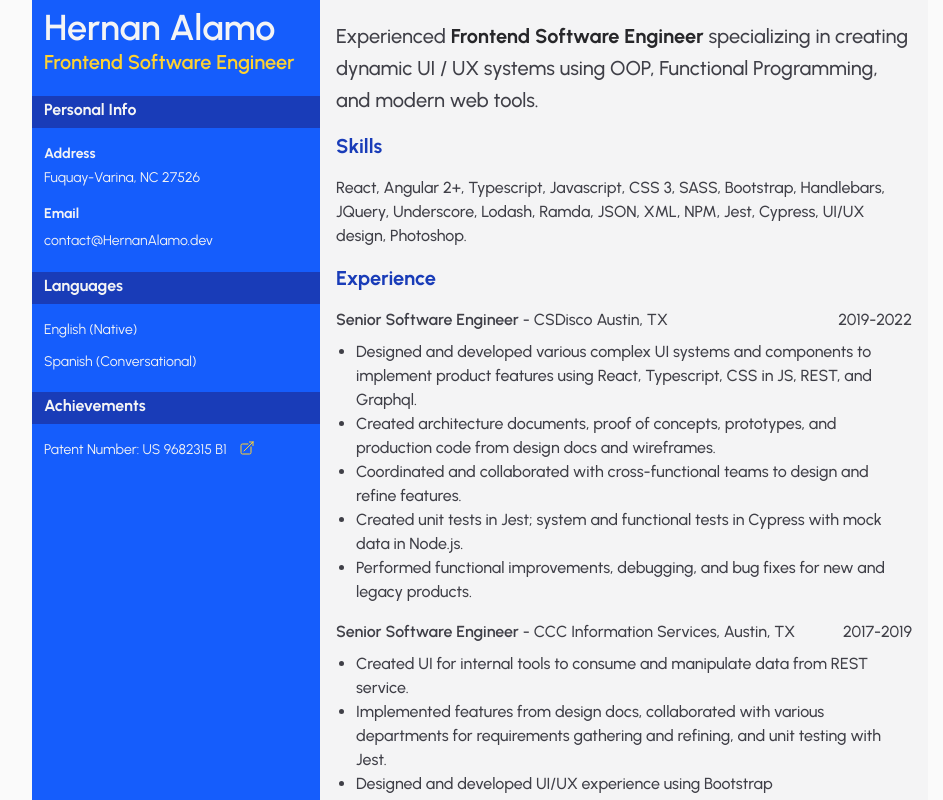
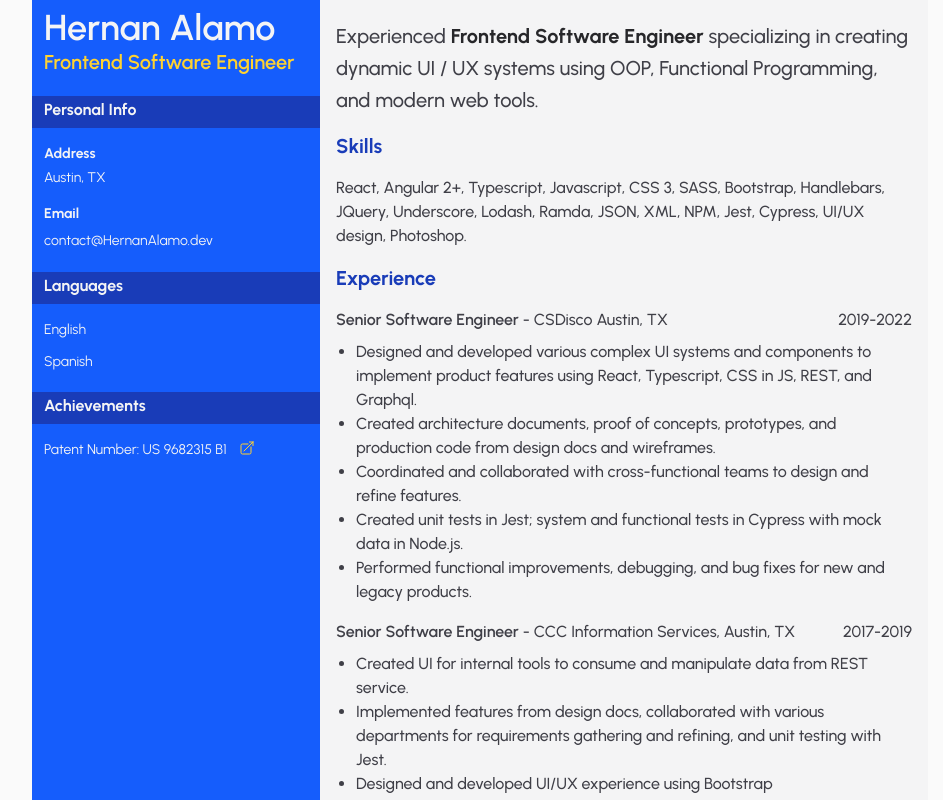
Before and after one commit to halamo/halamo_portfolio, a Next.js app: page / in a window 1280 px wide. Shown: the whole page, without its empty margins (160-1103 px from the left). Built offline with nearby package versions, Linux system fonts and the light colour scheme.

Commit message:
Reformat and updating personal info.
Signed-off-by: Hernan Alamo <hernanalamo418@gmail.com>

```diff
--- a/app/page.tsx
+++ b/app/page.tsx
@@ -24,43 +24,37 @@ export default function Home() {
                 </div>
 
                 <div className="mt-4 h-8 bg-blue-800">
-                    <span className="p-3 align-text-top font-bold ">
+                    <span className="p-3 align-text-top font-bold">
                         Personal Info
                     </span>
                 </div>
-                <p className="px-3 pt-3 text-sm font-bold ">Address</p>
-                <p className="px-3 text-sm font-normal ">
-                    Fuquay-Varina, NC 27526
-                </p>
-                <p className="px-3 pt-3 text-sm font-bold ">Email</p>
+                <p className="px-3 pt-3 text-sm font-bold">Address</p>
+                <p className="px-3 text-sm font-normal">Austin, TX</p>
+                <p className="px-3 pt-3 text-sm font-bold">Email</p>
                 <div className="px-3">
                     <a
                         href="mailto:contact@HernanAlamo.dev"
-                        className="text-sm font-normal  no-underline hover:underline"
+                        className="text-sm font-normal no-underline hover:underline"
                     >
                         contact@HernanAlamo.dev
                     </a>
                 </div>
                 <div className="mt-4 h-8 bg-blue-800">
-                    <span className="p-3 align-text-top font-bold ">
+                    <span className="p-3 align-text-top font-bold">
                         Languages
                     </span>
                 </div>
-                <p className="px-3 pt-3 text-sm font-normal ">
-                    English (Native)
-                </p>
-                <p className="px-3 pt-2 text-sm font-normal ">
-                    Spanish (Conversational)
-                </p>
+                <p className="px-3 pt-3 text-sm font-normal">English</p>
+                <p className="px-3 pt-2 text-sm font-normal">Spanish</p>
                 <div className="mt-4 h-8 bg-blue-800">
-                    <span className="p-3 align-text-top font-bold ">
+                    <span className="p-3 align-text-top font-bold">
                         Achievements
                     </span>
                 </div>
                 <div className="flex py-3">
                     <a
                         href={patentLink}
-                        className="align px-3 text-sm  font-normal no-underline hover:underline"
+                        className="align px-3 text-sm font-normal no-underline hover:underline"
                     >
                         Patent Number: US 9682315 B1
                     </a>
@@ -71,7 +65,7 @@ export default function Home() {
                             viewBox="0 0 24 24"
                             strokeWidth={1.5}
                             stroke="currentColor"
-                            className="h-4 w-4 stroke-amber-300 hover:stroke-amber-100 "
+                            className="h-4 w-4 stroke-amber-300 hover:stroke-amber-100"
                         >
                             <path
                                 strokeLinecap="round"
@@ -84,7 +78,7 @@ export default function Home() {
             </section>
             <section
                 aria-label="Objective, skills and experience"
-                className="h-screen  px-4 pt-5  font-medium text-zinc-700 md:overflow-y-auto"
+                className="h-screen px-4 pt-5 font-medium text-zinc-700 md:overflow-y-auto"
             >
                 <h1 className="text-xl leading-8">
                     Experienced{" "}
@@ -95,7 +89,7 @@ export default function Home() {
                     Functional Programming, and modern web tools.{" "}
                 </h1>
                 <h2 className="pt-4 text-xl font-bold text-blue-800">Skills</h2>
-                <p className="pt-4 ">
+                <p className="pt-4">
                     React, Angular 2+, Typescript, Javascript, CSS 3, SASS,
                     Bootstrap, Handlebars, JQuery, Underscore, Lodash, Ramda,
                     JSON, XML, NPM, Jest, Cypress, UI/UX design, Photoshop.
@@ -116,7 +110,7 @@ export default function Home() {
                         2019-2022
                     </span>
                 </div>
-                <ul className="list-disc pl-5 pt-2">
+                <ul className="list-disc pt-2 pl-5">
                     <li>
                         Designed and developed various complex UI systems and
                         components to implement product features using React,
@@ -154,7 +148,7 @@ export default function Home() {
                         2017-2019
                     </span>
                 </div>
-                <ul className="list-disc pl-5 pt-2">
+                <ul className="list-disc pt-2 pl-5">
                     <li>
                         Created UI for internal tools to consume and manipulate
                         data from REST service.
@@ -186,7 +180,7 @@ export default function Home() {
                         2013-2017
                     </span>
                 </div>
-                <ul className="list-disc pl-5 pt-2">
+                <ul className="list-disc pt-2 pl-5">
                     <li>
                         Performed functional improvements, implemented new
                         features from design docs, and cleaned up legacy code on
@@ -219,7 +213,7 @@ export default function Home() {
                         <span className="hidden md:inline"> - </span>Zynga,
                         Austin, TX
                     </h3>
-                    <span className="whitespace-nowrap md:text-right ">
+                    <span className="whitespace-nowrap md:text-right">
                         2009-2013
                     </span>
                 </div>
```
